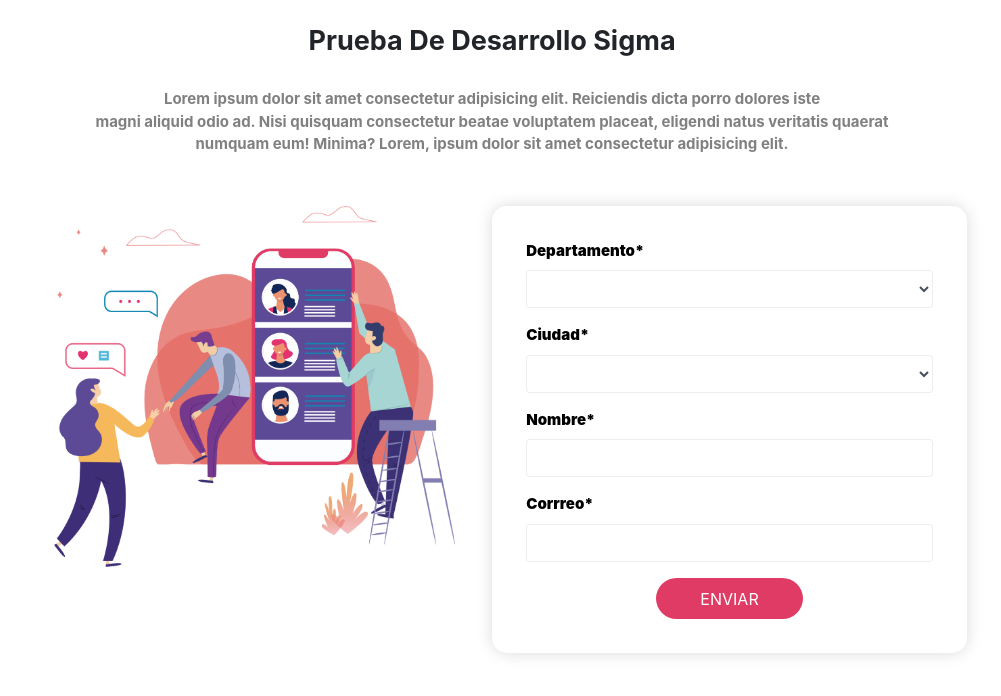
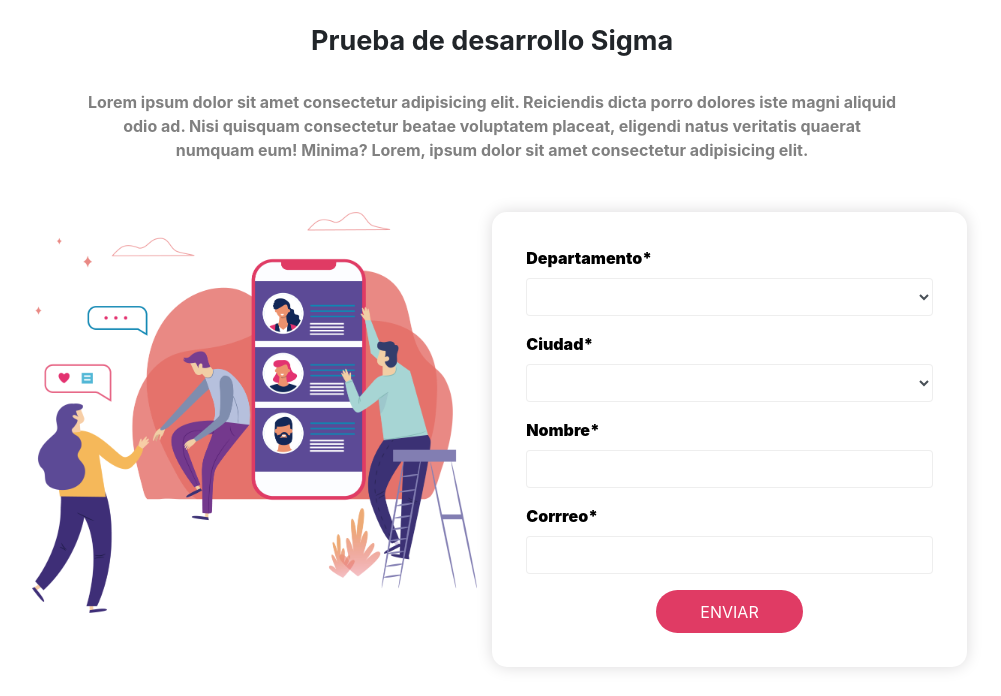
Before and after one commit to ivanletralok/PruebaSigma, a PHP site: page / in a window 1280 px wide. Shown: the part 104-800 px from the top of the page, without its empty margins (148-1149 px from the left). Run offline with PHP 8.4, Linux system fonts and the light colour scheme; data that the repository does not hold is empty.

Commit message:
ultimos ajustes

```diff
--- a/css/style.css
+++ b/css/style.css
@@ -14,7 +14,7 @@
 
 .content,
 .text {
-    font-size: 15px;
+    font-size: 16px;
     text-align: center;
     color: gray;
     font-weight: 700;
@@ -41,7 +41,7 @@ select {
 }
 
 .imgagges {
-    width: 90%;
+    width: 100%;
     height: auto;
 }
 
--- a/index.php
+++ b/index.php
@@ -8,8 +8,7 @@
     <link rel="stylesheet" href="https://stackpath.bootstrapcdn.com/bootstrap/4.5.1/css/bootstrap.min.css" integrity="sha384-VCmXjywReHh4PwowAiWNagnWcLhlEJLA5buUprzK8rxFgeH0kww/aWY76TfkUoSX" crossorigin="anonymous">
 
     <script src="https://unpkg.com/sweetalert/dist/sweetalert.min.js"></script>
-     <script src="https://code.jquery.com/jquery-3.5.1.slim.min.js" integrity="sha256-4+XzXVhsDmqanXGHaHvgh1gMQKX40OUvDEBTu8JcmNs=" crossorigin="anonymous"></script>
-
+    <script src="https://code.jquery.com/jquery-3.5.1.slim.min.js" integrity="sha256-4+XzXVhsDmqanXGHaHvgh1gMQKX40OUvDEBTu8JcmNs=" crossorigin="anonymous"></script>
     <link href="https://fonts.googleapis.com/css2?family=Roboto&display=swap" rel="stylesheet">
     <link rel="stylesheet" href="./css/style.css">
     <title>Pieza Sigma</title>
@@ -23,12 +22,12 @@
             <img class="logo" src="./img/sigma-logo.png" alt="logo">
         </header>
 
-        <h1 class="tittle">Prueba De Desarrollo Sigma</h1>
+        <h1 class="tittle">Prueba de desarrollo Sigma</h1>
 
         <div class="content">
             <span class="text">
                 <br>
-                Lorem ipsum dolor sit amet consectetur adipisicing elit. Reiciendis dicta porro dolores iste </br> magni aliquid odio ad.  Nisi quisquam consectetur beatae voluptatem placeat, eligendi natus veritatis  quaerat </br> numquam eum!  Minima?
+                Lorem ipsum dolor sit amet consectetur adipisicing elit. Reiciendis dicta porro dolores iste  magni aliquid</br> odio ad.  Nisi quisquam consectetur beatae voluptatem placeat, eligendi natus veritatis  quaerat </br> numquam eum!  Minima?
                 Lorem, ipsum dolor  sit amet consectetur adipisicing elit.
             </span>
 
@@ -70,7 +69,6 @@
 
         </div>
 
-
     </div>
 
     <script src="./js/index.js"></script>
--- a/js/index.js
+++ b/js/index.js
@@ -60,6 +60,8 @@ $('#enviar').click((event) => {
                         icon: "success",
                     });
                     limpiarinput();
+                } else {
+                    swal("intente cambiar el correo electronico quizas exista en nuestra base de datos, si el problema perciste comuniquese con el administrador")
                 }
             });
     } else {
```
Also changed, not shown: server/save.php (+0 -7 lines).
